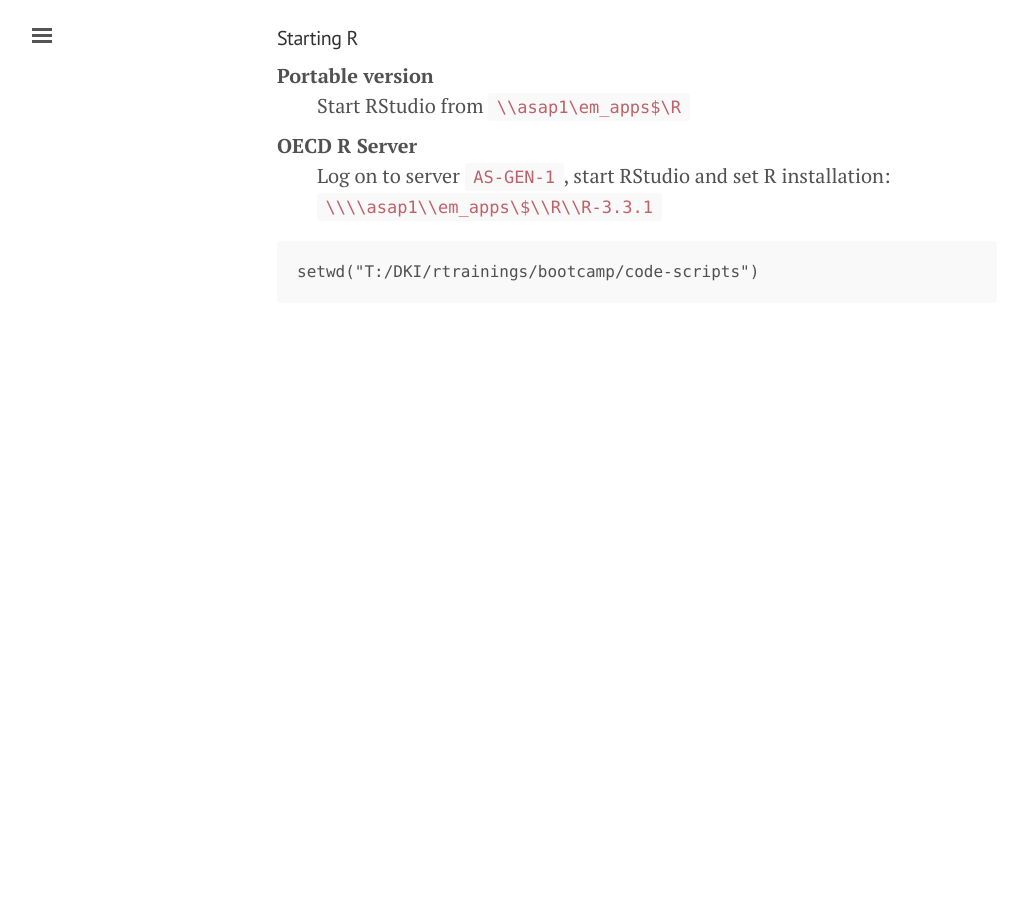
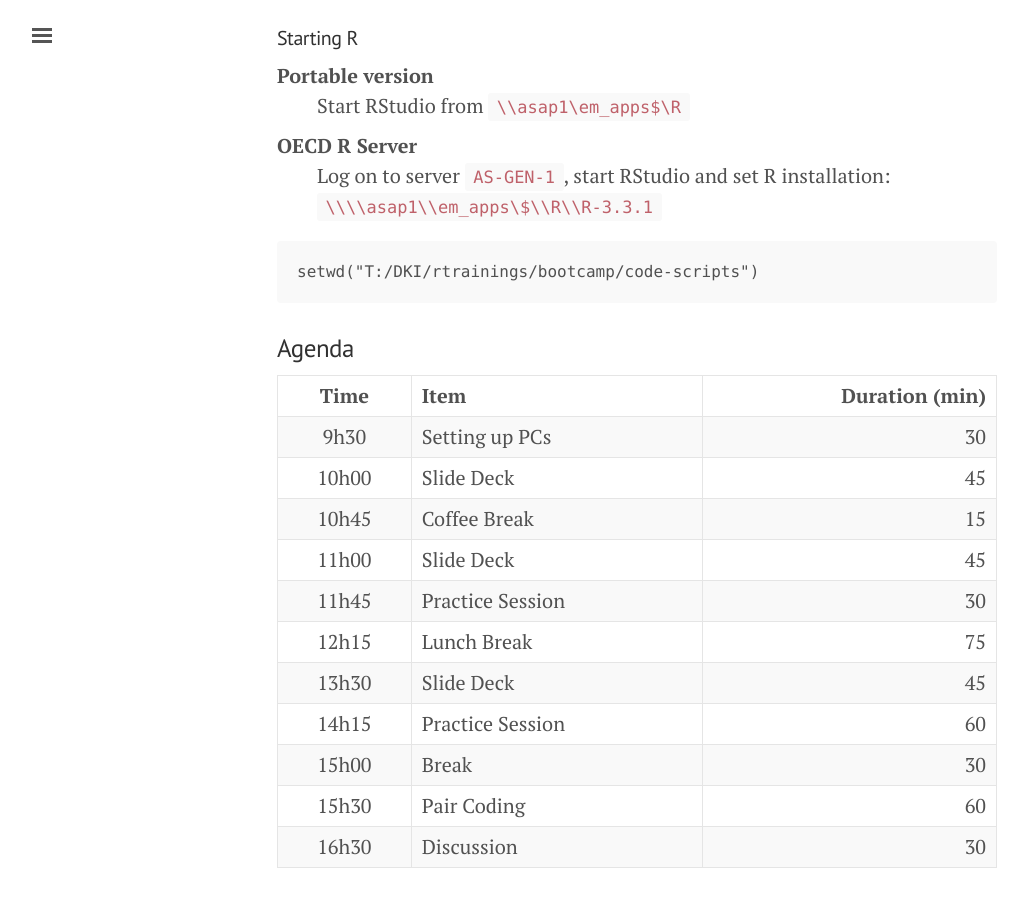
Before and after one commit to bowerth/boot-r, a Jekyll site: the page built from bootcamp/index.md, in a window 1280 px wide and 900 px high, scrolled down 1735 px. Shown: the whole window, without its empty margins (3-1031 px from the left). Built offline with Jekyll 4.4.1, drawn with Linux system fonts in a browser that asks for light colours; nearby versions of some CDN libraries; before the commit the page ends 2118 px from its top, so only the background shows below that.

Commit message:
add agenda

```diff
--- a/bootcamp/index.md
+++ b/bootcamp/index.md
@@ -89,3 +89,19 @@ setwd("T:/DKI/rtrainings/bootcamp/code-scripts")
   <!-- href="https://dl.dropboxusercontent.com/u/1807228/install-packages.R?dl=1" -->
   <!-- style="color:black;"><i class="fa fa-file-code-o" aria-hidden="true"></i></a> -->
   <!-- &nbsp; The package installation can take up to 10 minutes. -->
+
+### Agenda
+
+| Time  | Item             | Duration (min) |
+|:-----:|:-----------------|---------------:|
+| 9h30  | Setting up PCs   |             30 |
+| 10h00 | Slide Deck       |             45 |
+| 10h45 | Coffee Break     |             15 |
+| 11h00 | Slide Deck       |             45 |
+| 11h45 | Practice Session |             30 |
+| 12h15 | Lunch Break      |             75 |
+| 13h30 | Slide Deck       |             45 |
+| 14h15 | Practice Session |             60 |
+| 15h00 | Break            |             30 |
+| 15h30 | Pair Coding      |             60 |
+| 16h30 | Discussion       |             30 |
```
